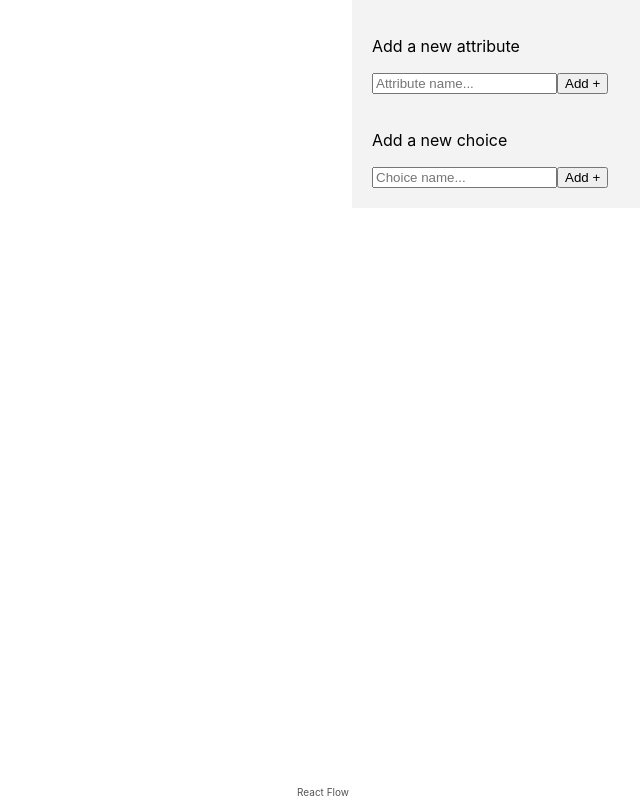
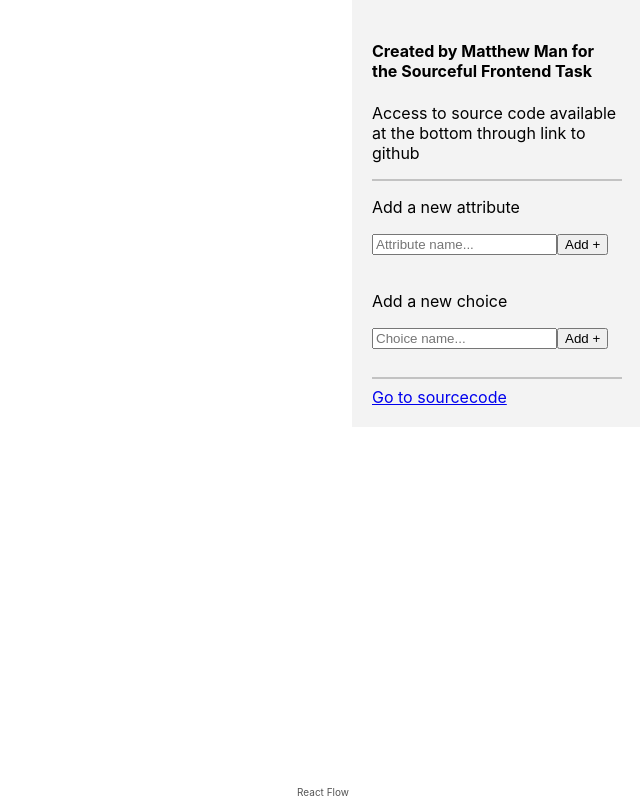
Before and after one commit to Matthew-Man/sourceful-frontend-decision-making, a React (Create React App) app: page / in a window 1280 px wide. Shown: the whole page, without its empty margins (640-1280 px from the left). Built offline with nearby package versions, Linux system fonts and the light colour scheme.

Commit message:
Added some extra information in sidebar

```diff
--- a/src/App.tsx
+++ b/src/App.tsx
@@ -209,6 +209,9 @@ function App() {
                 </ContextWinner.Provider>
             </div>
             <div className="sidebar">
+                <h4>Created by Matthew Man for the Sourceful Frontend Task</h4>
+                <p>Access to source code available at the bottom through link to github</p>
+                <hr />
                 <p>Add a new attribute</p>
                 <input type="text" value={attributeInput} onChange={(e) => setAttributeInput(e.target.value)} placeholder="Attribute name..." />
                 <button onClick={() => handleAddAttribute()}>Add +</button>
@@ -217,6 +220,10 @@ function App() {
                 <p>Add a new choice</p>
                 <input type="text" value={choiceInput} onChange={(e) => setChoiceInput(e.target.value)} placeholder="Choice name..." />
                 <button onClick={() => handleAddChoice()}>Add +</button>
+                <br />
+                <br />
+                <hr />
+                <a href="https://github.com/Matthew-Man/sourceful-frontend-decision-making">Go to sourcecode</a>
             </div>
         </div>
     );
--- a/src/components/choices.tsx
+++ b/src/components/choices.tsx
@@ -66,7 +66,7 @@ export default function Choice({ setIsDraggable, choiceTitle, setChoiceValue, ch
             }
             return copyArr;
         })
-    }, [choiceValues, allAttributeData, choiceId])
+    }, [choiceValues, allAttributeData, choiceId, setChoiceTotals])
 
 
     function Slider(props: IAttributeData) {
```
